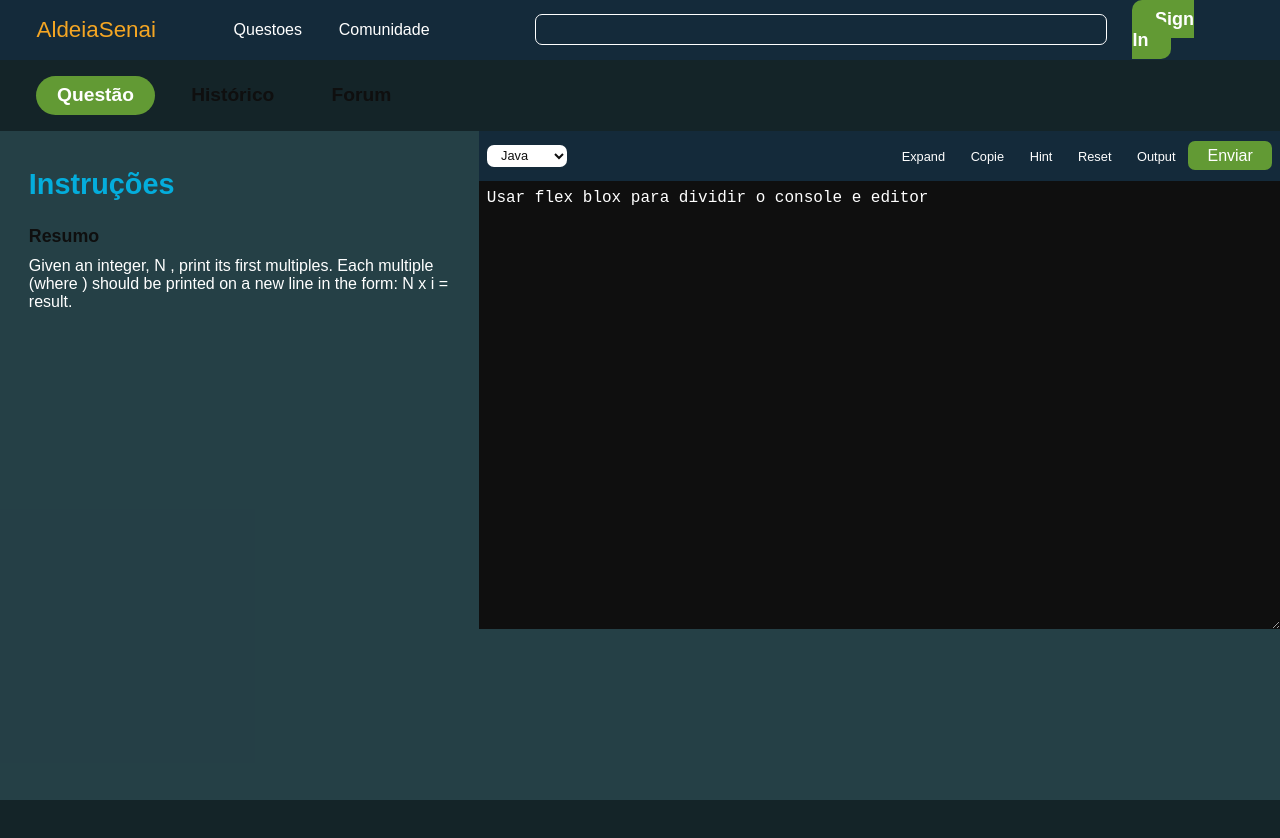
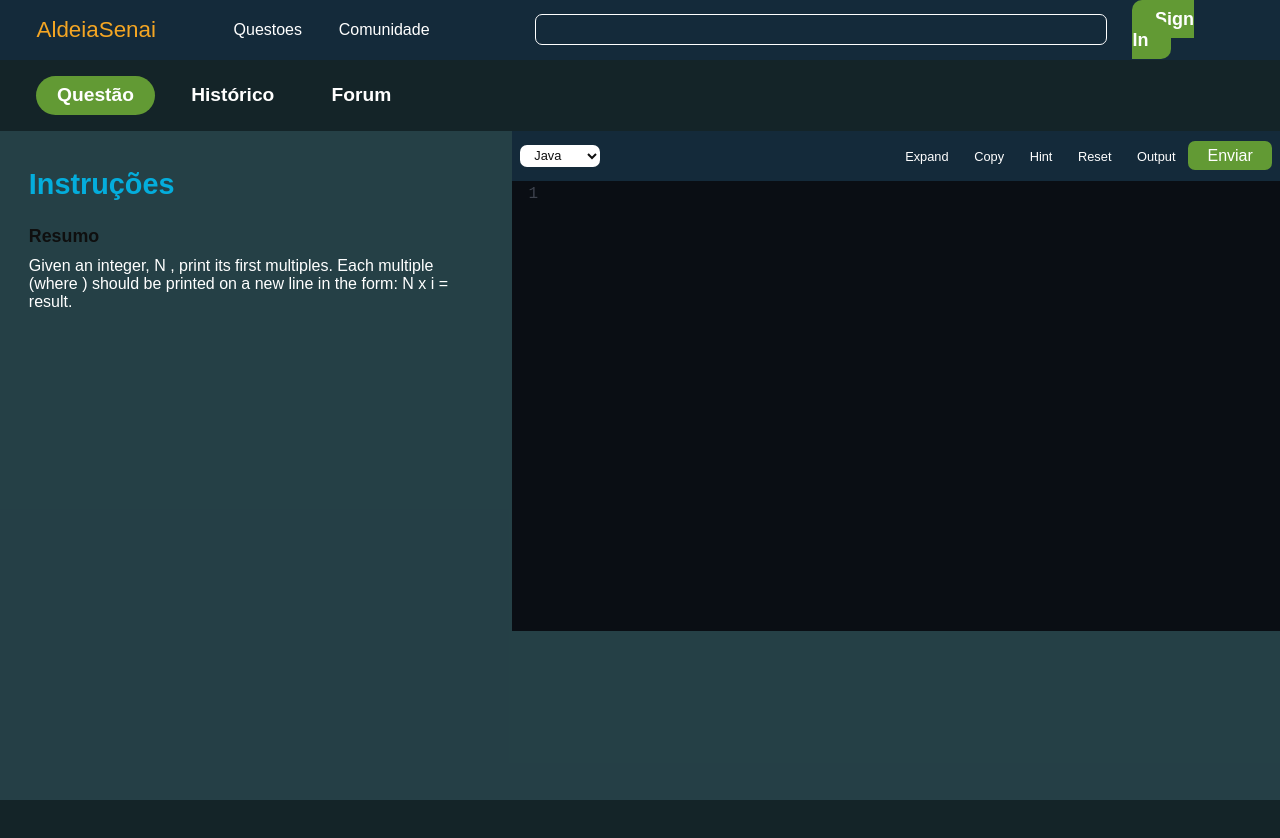
Before and after one commit to Nakaitsu/NewGPT, a React (Create React App) app in the folder front/: page / in a window 1280 px wide. Shown: the top 838 px of the page. After the commit the page ends 800 px from the top, so only its background shows below. Built offline with nearby package versions, Linux system fonts and the light colour scheme.

Commit message:
editor nao ta quebrando

```diff
--- a/front/src/App.css
+++ b/front/src/App.css
@@ -85,25 +85,3 @@ textarea {
 .editor {
   width: 100%;
 }
-
-/* .opcao {
-  font-size: 1rem;
-  margin-left: .5em;
-  margin-right: .5em;
-  color: white;
-  border: none;
-  background-color: transparent;
-} */
-
-/* .enviar {
-  padding: .35rem 1.2rem;
-  color: white;
-  background-color: #4A360C;
-  border-radius: 8px;
-} */
-
-.resultado {
-  background-color: #4A360C;
-  color: white;
-  padding: .3rem;
-}
--- a/front/src/Components/QuestionPage/QuestionPage.Styles.js
+++ b/front/src/Components/QuestionPage/QuestionPage.Styles.js
@@ -22,18 +22,22 @@ export const InstructionContainer = styled.div`
 `
 
 export const CodeEditorContainer = styled.div`
+  display: flex;
+  flex-direction: column;
+
   flex: 1;
   flex-basis: 380px;
-  height: 100%;
+  max-width: 60%;
 `
 
 export const Editor = styled.div`
   width: 100%;
-  height: 100%;
+  flex: 1;
+  display: flex;
+  flex-direction: column;
 
   .CodeMirror {
-    height: 100% !important;
-    width: 100% !important;
+    height: 450px !important;
   }
 `
 
@@ -52,7 +56,11 @@ export const CodeArea = styled.textarea`
 
 export const EditorForm = styled.form`
   width: 100%;
-  height: 100%;
+  max-height: 100%;
+  min-height: calc(570.75px - 50px);
+
+  display: flex;
+  flex-direction: column;
 `
 
 export const EditorOptionsContainer = styled.div`
@@ -131,3 +139,16 @@ export const SubmitButton = styled.a`
     transform: translateY(2px);
   }
 `
+
+export const Console = styled.div`
+  padding: .3rem;
+  max-height: 70px;
+  overflowY: auto;
+  background-color: #0f0f0f;
+  color: white;
+
+  span {
+    color: var(--orange);
+    font-weight: bold;
+  }
+`
--- a/front/src/Components/QuestionPage/QuestionPage.jsx
+++ b/front/src/Components/QuestionPage/QuestionPage.jsx
@@ -2,7 +2,7 @@ import React, { useEffect, useRef, useState } from 'react'
 import QuestionViews from './../QuestionViews/QuestionViews';
 import { Container, ContentBlock } from './../../Assets/Components/index';
 import Header from './../Header/Header';
-import { CodeEditorContainer, InfoInstructionBox, EditorForm, InfoSectionTitle, InfoText, InstructionContainer, QuestionContent, EditorOptionsContainer, EditorLanguageSelector, SubmitButton, CodeAction, Editor, CodeArea } from './QuestionPage.Styles';
+import { CodeEditorContainer, InfoInstructionBox, EditorForm, InfoSectionTitle, InfoText, InstructionContainer, QuestionContent, EditorOptionsContainer, EditorLanguageSelector, SubmitButton, CodeAction, Editor, CodeArea, Console } from './QuestionPage.Styles';
 
 import CodeMirror from 'codemirror'
 import 'codemirror/mode/javascript/javascript'
@@ -11,7 +11,7 @@ import 'codemirror/addon/edit/closebrackets'
 import 'codemirror/theme/ayu-dark.css'
 
 const QuestionPage = ({ question }) => {
-  const [editor, setEditor] = useState(null)
+  const [hasEditor, setHasEditor] = useState(false)
   const [language, setLanguage] = useState('')
   const textareaRef = useRef(null)
   const [consoleOpen, setConsoleOpen] = useState(false)
@@ -20,17 +20,7 @@ const QuestionPage = ({ question }) => {
   const [loadInterval, setLoadInterval] = useState(null)
   const [dotCount, setDotCount] = useState(0);
 
-  const initializeEditor = () => {
-    const codeEditor = CodeMirror.fromTextArea(textareaRef.current, {
-      mode: 'javascript',
-      theme: 'ayu-dark',
-      lineNumbers: true,
-      autoCloseBrackets: true,
-      electricChars: true
-    })
-
-    setEditor(codeEditor)
-  }
+  let codeMirrorEditor = null
 
   useEffect(() => {
     if (loadingResponse) {
@@ -47,21 +37,24 @@ const QuestionPage = ({ question }) => {
       setLoadInterval(null);
     }
 
-    // if (!editor) {
-    //   // const initializeEditor = () => {
-    //   //   const codeEditor = CodeMirror.fromTextArea(textareaRef.current, {
-    //   //     mode: 'javascript',
-    //   //     theme: 'ayu-dark',
-    //   //     lineNumbers: true,
-    //   //     autoCloseBrackets: true,
-    //   //     electricChars: true
-    //   //   })
+    if (!codeMirrorEditor && !hasEditor) {
+      const initializeEditor = () => {
+        const codeEditor = CodeMirror.fromTextArea(textareaRef.current, {
+          value: '// digite seu código aqui',
+          mode: 'javascript',
+          theme: 'ayu-dark',
+          lineNumbers: true,
+          autoCloseBrackets: true,
+          electricChars: true,
+          scrollbarStyle: 'native'
+        })
 
-    //   //   setEditor(codeEditor)
-    //   // }
+        codeMirrorEditor = codeEditor
+        setHasEditor(true)
+      }
 
-    //   initializeEditor()
-    // }
+      initializeEditor()
+    }
   }, [loadingResponse])
 
   useEffect(() => {
@@ -80,7 +73,7 @@ const QuestionPage = ({ question }) => {
     const buttonId = event.target.id
 
     if (buttonId) {
-      if(buttonId === 'expand') {
+      if (buttonId === 'expand') {
         initializeEditor()
       }
       else if (buttonId === 'copy') {
@@ -139,7 +132,7 @@ const QuestionPage = ({ question }) => {
 
               <div className="opcoes-list" onClick={handleActionClick}>
                 <CodeAction id="expand">Expand</CodeAction>
-                <CodeAction id="copy">Copie</CodeAction>
+                <CodeAction id="copy">Copy</CodeAction>
                 <CodeAction id="hint">Hint</CodeAction>
                 <CodeAction id="reset">Reset</CodeAction>
                 <CodeAction id="output">Output</CodeAction>
@@ -149,14 +142,15 @@ const QuestionPage = ({ question }) => {
             </EditorOptionsContainer>
 
             <Editor>
-              <CodeArea ref={textareaRef} name="code" id="code" cols="60" rows="24" spellCheck={false} autoComplete={false}>
-                Usar flex blox para dividir o console e editor
+              <CodeArea ref={textareaRef} name="code" id="code"
+                cols="60" rows="24" spellCheck={false} autoComplete={false}>
               </CodeArea>
+
+              {consoleOpen && (<Console id="resultado">
+                <span>Console: </span> {consoleText}
+              </Console>)}
             </Editor>
 
-            {consoleOpen && (<div className="resultado" id="resultado">
-              Console: {consoleText}
-            </div>)}
           </EditorForm>
         </CodeEditorContainer>
       </QuestionContent >
--- a/front/src/Components/QuestionViews/QuestionViews.Styles.js
+++ b/front/src/Components/QuestionViews/QuestionViews.Styles.js
@@ -14,7 +14,7 @@ export const Views = styled.div`
 export const ViewLink = styled.a `
   font-size: 1.2rem;
   font-weight: 700;
-  color: #0f0f0f;
+  color: white;
   display: inline-block;
   padding: .45em 1.075em;
   text-decoration: none;
```
